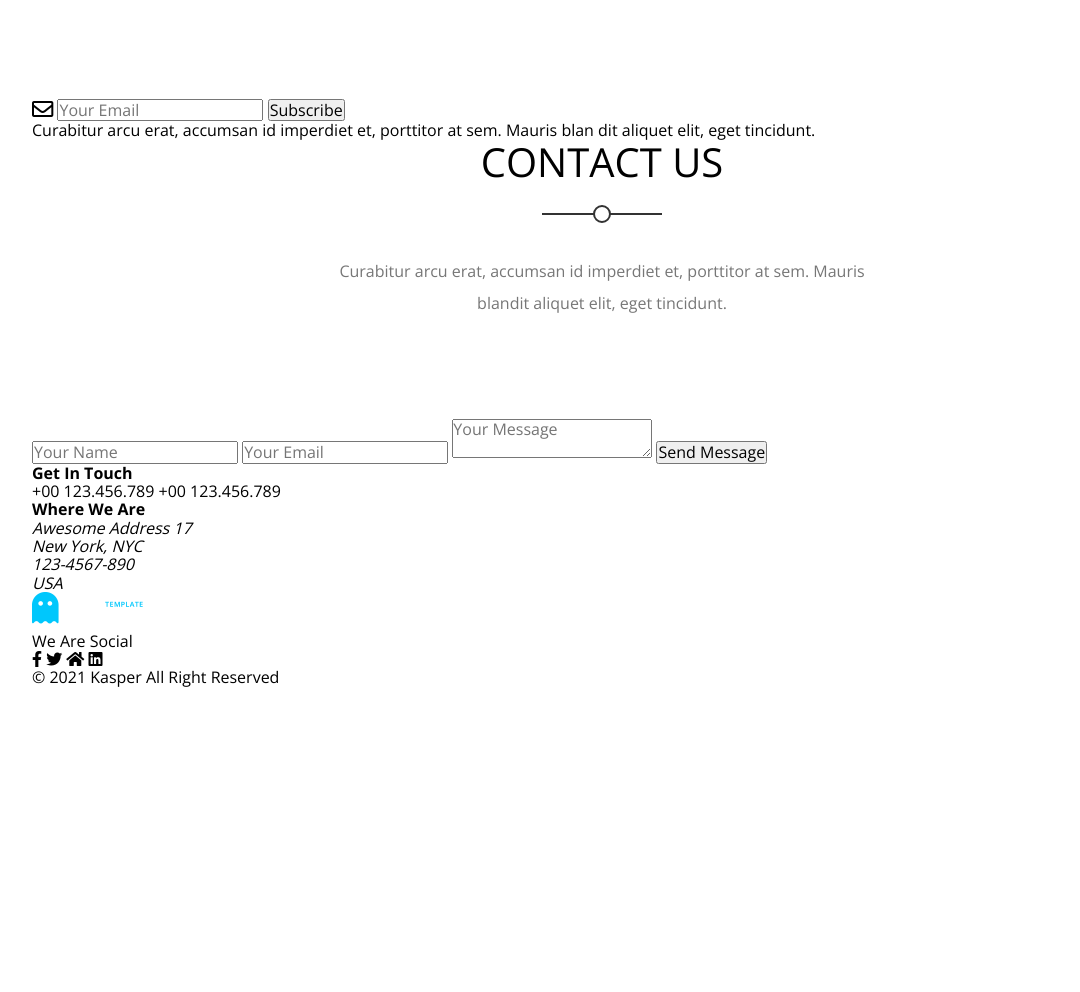
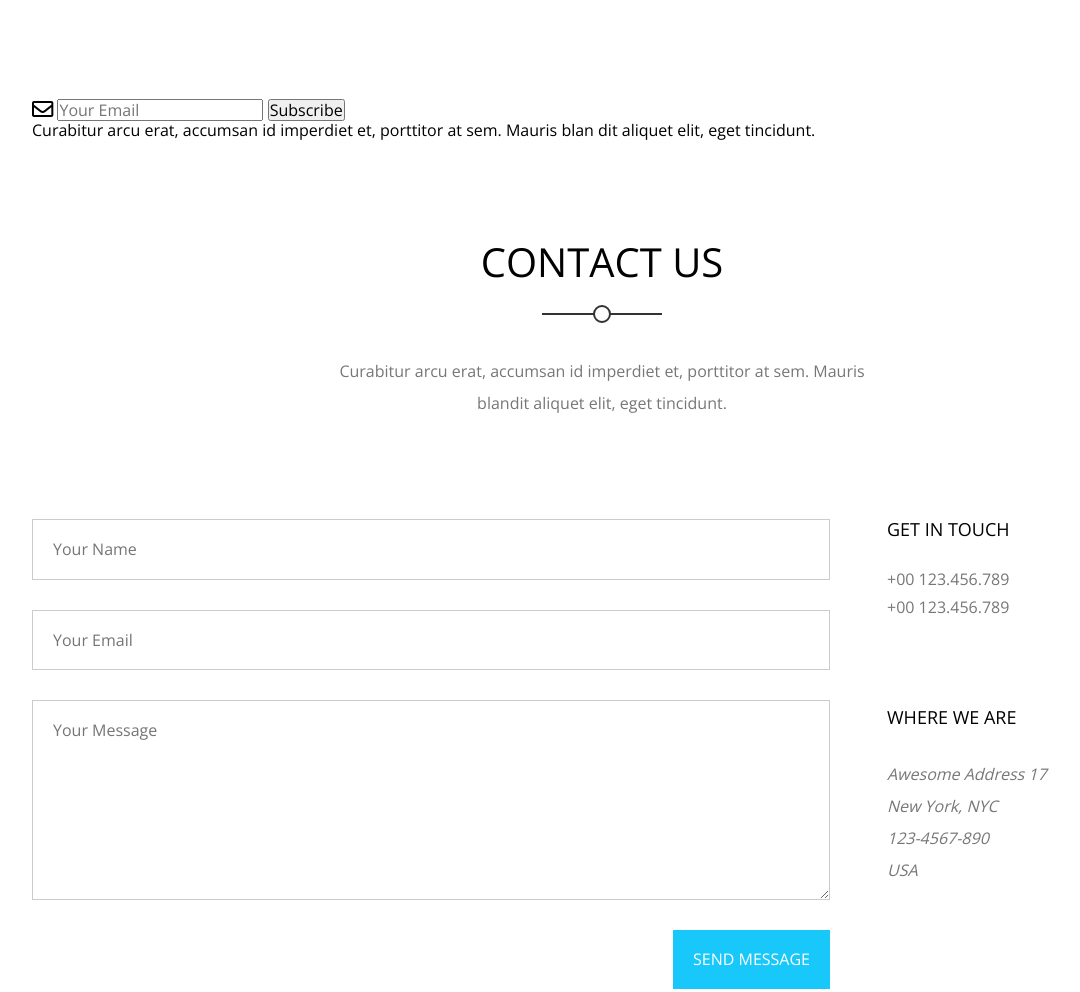
Before and after one commit to AhmaadAlharbi/KASPER-HTML-CSS-template-2, a plain HTML site: page index.html in a window 1280 px wide. Shown: the part 7180-8172 px from the top of the page, without its empty margins (38-1118 px from the left). Before the commit the page ends 7868 px from the top, so only its background shows below. Drawn offline with nearby package versions, Linux system fonts and the light colour scheme.

Commit message:
finish css

```diff
--- a/css/kasper.css
+++ b/css/kasper.css
@@ -506,10 +506,10 @@ header nav .form i {
 }
 /* End About */
 /*start stats*/
-.stats{
+.stats {
   padding: var(--section-padding) 0;
   text-align: center;
-  background-image: url('../images/stats.png');
+  background-image: url("../images/stats.png");
   background-size: cover;
   position: relative;
 }
@@ -522,34 +522,33 @@ header nav .form i {
   height: 100%;
   background-color: rgb(0 0 0 / 70%);
 }
-.stats .container{
+.stats .container {
   position: relative;
   color: white;
   display: flex;
   flex-wrap: wrap;
-
 }
-.stats .container .box{
+.stats .container .box {
   color: white;
   padding: 50px;
   background-color: var(--transparent-color);
 }
-@media(max-width:767px){
-  .stats .container .box{
+@media (max-width: 767px) {
+  .stats .container .box {
     flex-basis: 100%;
   }
 }
-@media(min-width:768px){
-  .stats .container .box{
+@media (min-width: 768px) {
+  .stats .container .box {
     flex-basis: 50%;
   }
 }
-@media(min-width:992px){
-  .stats .container .box{
+@media (min-width: 992px) {
+  .stats .container .box {
     flex-basis: 25%;
   }
 }
-.stats .container .box i{
+.stats .container .box i {
   width: 40px;
   height: 40px;
   display: flex;
@@ -559,7 +558,7 @@ header nav .form i {
   border-radius: 50%;
   margin: 0 auto 30px;
 }
-.stats .container .box .number{
+.stats .container .box .number {
   font-size: 50px;
   font-weight: bold;
   margin: 0 0 20px;
@@ -569,56 +568,56 @@ header nav .form i {
 }
 /*end stats*/
 /*start Skills*/
-.our-skills{
+.our-skills {
   padding: var(--section-padding) 0;
 }
-.our-skills .container{
+.our-skills .container {
   display: flex;
   justify-content: space-between;
   flex-wrap: wrap;
 }
-@media(min-width:992px){
+@media (min-width: 992px) {
   .our-skills .container > div {
     flex-basis: 45%;
   }
 }
-.our-skills .container > div > h3{
+.our-skills .container > div > h3 {
   margin: 0 0 30px;
   font-weight: normal;
   text-align: center;
   text-transform: uppercase;
 }
-.our-skills .container > div > p{
+.our-skills .container > div > p {
   color: #777;
   line-height: 2;
   text-align: center;
   margin-bottom: 60px;
 }
-.our-skills .testimonials .content{
+.our-skills .testimonials .content {
   display: flex;
   margin-bottom: 30px;
   align-items: center;
 }
-.our-skills .testimonials .content img{
+.our-skills .testimonials .content img {
   width: 100px;
   height: 100px;
   border-radius: 50%;
   margin-right: 50px;
 }
-@media(max-width:767px){
-  .our-skills .testimonials .content{
+@media (max-width: 767px) {
+  .our-skills .testimonials .content {
     flex-direction: column;
     text-align: center;
   }
-  .our-skills .testimonials .content img{
-    margin:0 auto 20px;
+  .our-skills .testimonials .content img {
+    margin: 0 auto 20px;
   }
 }
-.our-skills .testimonials .text{
+.our-skills .testimonials .text {
   line-height: 1.8;
   border-bottom: 1px solid #ccc;
 }
-.our-skills .testimonials .text p{
+.our-skills .testimonials .text p {
   text-align: right;
   color: #777;
   font-size: 14px;
@@ -641,20 +640,19 @@ header nav .form i {
   background-color: var(--main-color);
   border-color: var(--main-color);
 }
-.our-skills .skills .prog-holder{
+.our-skills .skills .prog-holder {
   margin-bottom: 40px;
-
 }
-.our-skills .skills .prog-holder h4{
+.our-skills .skills .prog-holder h4 {
   margin-bottom: 15px;
   font-weight: normal;
   text-transform: uppercase;
 }
-.our-skills .skills .prog-holder .prog{
+.our-skills .skills .prog-holder .prog {
   background-color: #dedadc;
   height: 30px;
 }
-.our-skills .skills .prog-holder .prog span{
+.our-skills .skills .prog-holder .prog span {
   display: block;
   background-color: var(--main-color);
   height: 100%;
@@ -711,35 +709,34 @@ header nav .form i {
 }
 /* End Quote */
 /* Start Pricing */
-.pricing{
+.pricing {
   padding: var(--section-padding) 0;
 }
-.pricing .plans{
+.pricing .plans {
   display: grid;
-  grid-template-columns: repeat(auto-fill,minmax(250px,1fr));
+  grid-template-columns: repeat(auto-fill, minmax(250px, 1fr));
   gap: 30px;
 }
-.pricing .plans .plan{
+.pricing .plans .plan {
   background-color: #fcfcfc;
   text-align: center;
 }
-.pricing .plans .plan .head{
+.pricing .plans .plan .head {
   padding: 40px 20px;
   border-top: 1px solid var(--main-color);
   border-bottom: 1px solid var(--main-color);
 }
-.pricing .plans .plan .head h3{
+.pricing .plans .plan .head h3 {
   font-weight: normal;
   margin-bottom: 20px;
   text-transform: uppercase;
 }
-.pricing .plans .plan .head span{
+.pricing .plans .plan .head span {
   font-size: 60px;
   font-weight: bold;
-
 }
 
-.pricing .plans .plan .head span::before{
+.pricing .plans .plan .head span::before {
   content: "$";
   font-size: 25px;
   position: relative;
@@ -747,27 +744,26 @@ header nav .form i {
   margin-right: 15px;
   font-weight: normal;
 }
-.pricing .plans .plan .head span::after{
+.pricing .plans .plan .head span::after {
   content: "/Mo";
   font-size: 20px;
   position: relative;
   right: -15px;
 }
-.pricing .plans .plan ul{
+.pricing .plans .plan ul {
   border-bottom: 1px solid var(--main-color);
 }
-.pricing .plans .plan ul li{
+.pricing .plans .plan ul li {
   padding: 20px;
-
 }
-.pricing .plans .plan ul li:not(:last-child ){
+.pricing .plans .plan ul li:not(:last-child) {
   position: relative;
 }
-.pricing .plans .plan ul li:not(:last-child )::after{
-  content: '';
+.pricing .plans .plan ul li:not(:last-child)::after {
+  content: "";
   width: 140px;
   height: 1px;
-  position:absolute;
+  position: absolute;
   background-color: var(--main-color);
   left: 50%;
   transform: translateX(-50%);
@@ -796,3 +792,125 @@ header nav .form i {
   text-decoration: none;
 }
 /* END Pricing */
+/* Start Contact */
+.contact {
+  padding-top: var(--section-padding);
+  padding-bottom: var(--section-padding);
+}
+.contact .content {
+  display: flex;
+  justify-content: space-between;
+}
+@media (max-width: 767px) {
+  .contact .content {
+    flex-direction: column;
+  }
+}
+.contact .content form {
+  flex-basis: 70%;
+}
+.contact .content form .main-input {
+  padding: 20px;
+  display: block;
+  border: 1px solid #ccc;
+  margin-bottom: 30px;
+  width: 100%;
+}
+.contact .content form .main-input:focus {
+  outline: none;
+}
+.contact .content form textarea.main-input {
+  height: 200px;
+}
+.contact .content form input[type="submit"] {
+  background-color: var(--main-color);
+  color: white;
+  padding: 20px;
+  border: none;
+  display: flex;
+  margin-left: auto;
+  text-transform: uppercase;
+  cursor: pointer;
+}
+.contact .content .info {
+  flex-basis: 25%;
+}
+@media (max-width: 767px) {
+  .contact .content .info {
+    order: -1;
+    text-align: center;
+  }
+}
+.contact .content .info h4 {
+  text-transform: uppercase;
+  margin-bottom: 30px;
+  font-weight: 500;
+  font-size: 18px;
+}
+.contact .content .info .phone {
+  display: block;
+  color: #777;
+  margin-bottom: 10px;
+}
+.contact .content .info h4:nth-of-type(2) {
+  margin-top: 90px;
+}
+@media (max-width: 767px) {
+  .contact .content .info h4:nth-of-type(2) {
+    margin-top: 30px;
+  }
+}
+.contact .content .info address {
+  color: #777;
+  line-height: 2;
+}
+@media (max-width: 767px) {
+  .contact .content .info address {
+    margin-bottom: 40px;
+  }
+}
+/* End Contact */
+/* Start Footer */
+.footer {
+  padding-top: calc(var(--section-padding) / 2);
+  padding-bottom: calc(var(--section-padding) / 2);
+  background-image: url("../images/subscribe.jpg");
+  background-size: cover;
+  position: relative;
+  color: white;
+  text-align: center;
+}
+.footer::before {
+  content: "";
+  position: absolute;
+  left: 0;
+  top: 0;
+  width: 100%;
+  height: 100%;
+  background-color: rgb(0 0 0 / 70%);
+}
+.footer .container {
+  position: relative;
+}
+.footer img {
+  margin-bottom: 20px;
+}
+.footer p:not(.copyright) {
+  text-transform: uppercase;
+  padding: 20px;
+  border-bottom: 1px solid white;
+  font-size: 22px;
+  width: fit-content;
+  margin: 20px auto;
+}
+.footer .social-icons i {
+  padding: 10px 15px;
+}
+.footer .copyright {
+  margin-top: 60px;
+}
+.footer .copyright span {
+  font-weight: bold;
+  color: var(--main-color);
+}
+/* End Footer */
```
